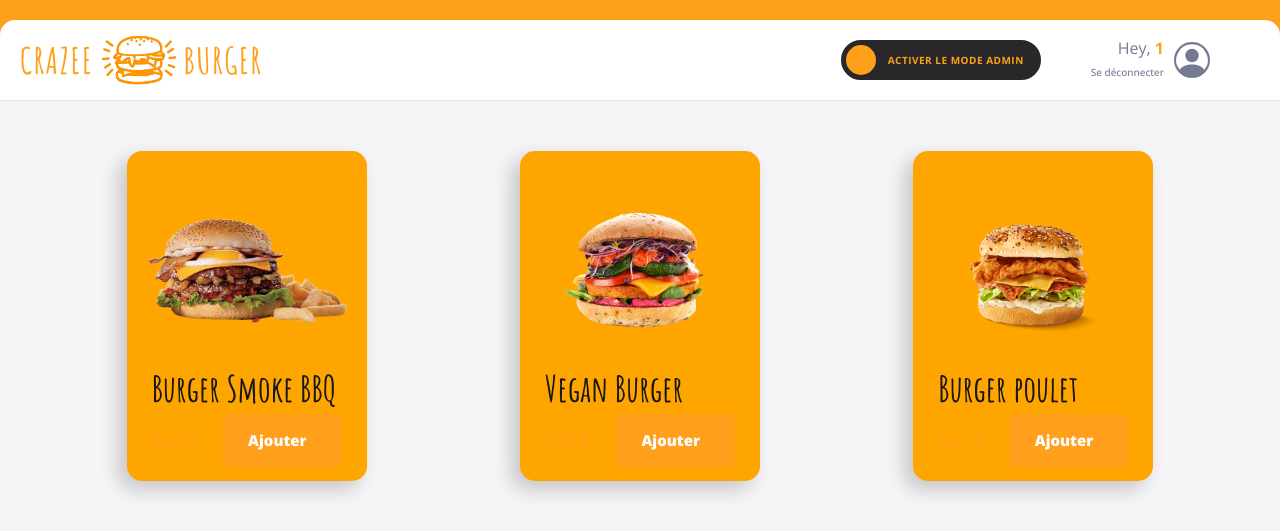
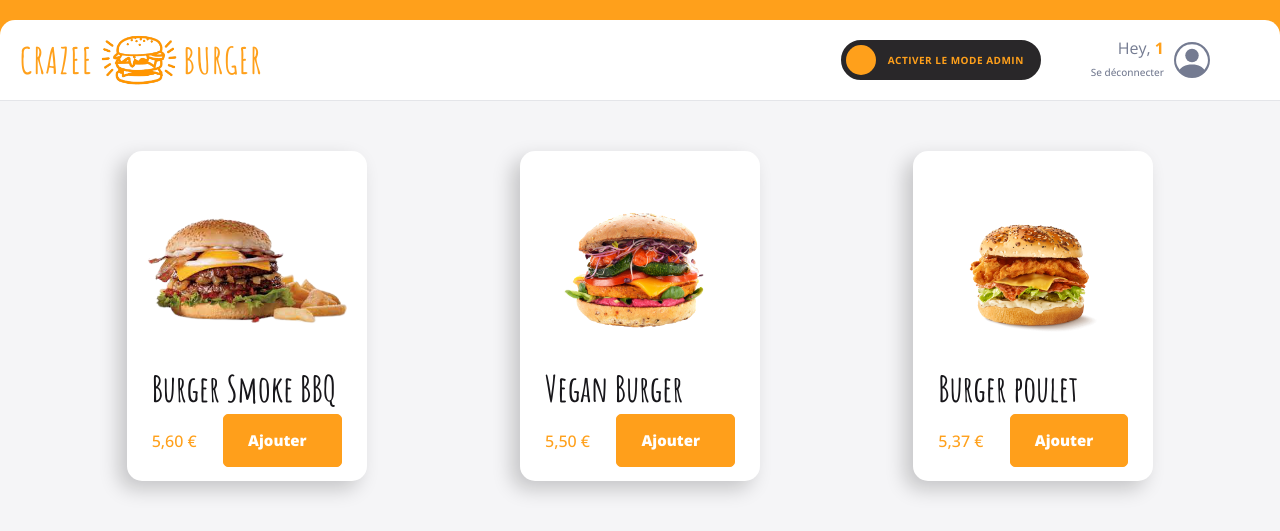
Before and after one commit to elyes958/crazee-burger, a React (Vite) app: page /order/1 in a window 1280 px wide. Shown: the top 531 px of the page. Built offline with nearby package versions, Linux system fonts and the light colour scheme.

Commit message:
💄 F09: CARD > Make only ONE card orange conditionally

```diff
--- a/src/components/pages/order/Main/Menu/Menu.jsx
+++ b/src/components/pages/order/Main/Menu/Menu.jsx
@@ -13,7 +13,7 @@ const IMAGE_BY_DEFAULT = "/images/coming-soon.png";
 
 export default function Menu() {
   // state
-  const {isModeAdmin, menu, handleDelete, resetMenu, setCurrentTabSelected, idEditCard, setIdEditCard, setIsCollapsed, setProductSelected} = useContext(AdminContext);
+  const {isModeAdmin, menu, handleDelete, resetMenu, setCurrentTabSelected, idEditCard, setIdEditCard, setIsCollapsed, productSelected, setProductSelected} = useContext(AdminContext);
 
   // Comportement (gestionnaire d'évenement ou "event handler")
   const handleCardDelete = (idOfProductToDelete) => {
@@ -41,6 +41,10 @@ export default function Menu() {
 
   }
 
+  const checkIfProductIsClicked = (idProductInMenu, idProductClickedOn) => {
+    return idProductInMenu=== idProductClickedOn ? true : false;
+  }
+
   // Affichage
 
   if(menu.length === 0) {
@@ -62,7 +66,7 @@ export default function Menu() {
             leftDescription={formatPrice(produit.price)}
             onClicked={() => handleClicked(produit.id)}
             isHoverable={isModeAdmin}
-            isSelected={true}
+            isSelected={checkIfProductIsClicked(produit.id, productSelected.id)}
           />
           // finalement comme on a rendu notre composant reutilisable et donc qu'on a fait remonter le specifique dans les props, alor on est obliger d'utiliser ça et pas l'autre methode en bas
           // <Card {...produit} />  // meme chose que ligne 5, ecriture bc plus simple spread operator dans un objet, cet methode fonctionne que si vous etes certain que "produit" a tous les élements dont "Product" a besoin. Du coup la methode au dessus est preferable et conseiller.
```
